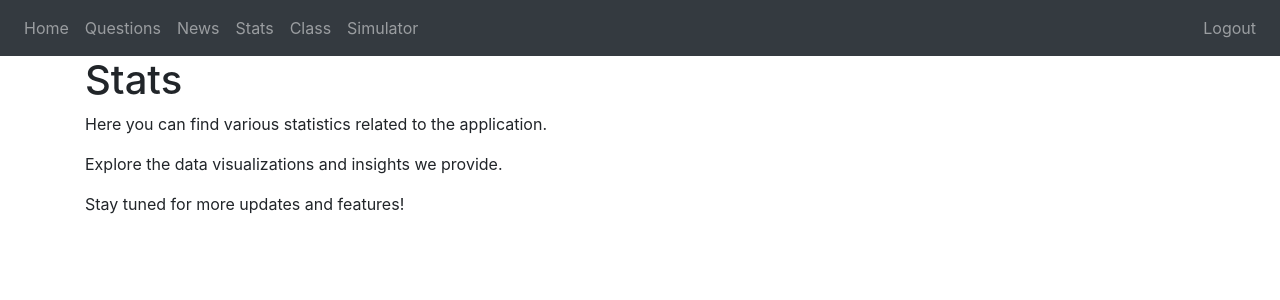
After one commit to OvalHoneyBee11/nea_real, a Flask app: page /sn/stats in a window 1280 px wide. The commit adds this page. Shown: the top 300 px of the page. Run offline with Flask 3, Linux system fonts and the light colour scheme; the visitor is signed in with stand-in values (Sample User, id 1); some libraries are stand-ins or nearby versions.

Commit message:
Adding all website pages

```diff
--- a/website/__init__.py
+++ b/website/__init__.py
@@ -16,9 +16,17 @@ def create_app():
 
     from .views import views
     from .auth import auth
+    from .tests import tests
+    from .sn import sn
+    from .simulator import sim
+    from .class_info import cls
 
+    app.register_blueprint(sim, url_prefix="/sim")
+    app.register_blueprint(cls, url_prefix="/cls")
     app.register_blueprint(views, url_prefix="/")
     app.register_blueprint(auth, url_prefix="/auth")
+    app.register_blueprint(tests, url_prefix="/tests")
+    app.register_blueprint(sn, url_prefix="/sn")
 
     from .models import User, Tasks
 
--- /dev/null
+++ b/website/sn.py
@@ -0,0 +1,18 @@
+from flask import Blueprint, render_template, request, flash, redirect, url_for
+from .models import User, Questions
+from . import db
+from flask_login import login_required, current_user
+
+sn = Blueprint("sn", __name__)
+
+
+@sn.route("/news", methods=["GET", "POST"])
+@login_required
+def news():
+    return render_template("news.html", user=current_user)
+
+
+@sn.route("/stats", methods=["GET", "POST"])
+@login_required
+def stats():
+    return render_template("stats.html", user=current_user)
--- a/website/templates/base.html
+++ b/website/templates/base.html
@@ -24,6 +24,11 @@
                 <a class="nav-item nav-link" id="signup" href="/auth/sign-up">Sign Up</a>
                 {% else %}
                 <a class="nav-item nav-link" id="home" href="/">Home</a>
+                <a class="nav-item nav-link" id="questions" href="/tests/questions">Questions</a>
+                <a class="nav-item nav-link" id="news" href="/sn/news">News</a>
+                <a class="nav-item nav-link" id="stats" href="/sn/stats">Stats</a>
+                <a class="nav-item nav-link" id="class" href="/cls/class_info">Class</a>
+                <a class="nav-item nav-link" id="simulator" href="/sim/simulator">Simulator</a>
                 {% endif %}
             </div>
             {% if current_user.is_authenticated %}
--- /dev/null
+++ b/website/templates/questions.html
@@ -0,0 +1,6 @@
+{%extends "base.html" %} {% block title %}Questions{% endblock %}
+
+{% block content %}
+<h1>Questions</h1>
+<p>Here you can find a list of questions.</p>
+{%endblock %}
--- /dev/null
+++ b/website/templates/stats.html
@@ -0,0 +1,8 @@
+{%extends "base.html" %} {% block title %}Stats{% endblock %}
+
+{% block content %}
+<h1>Stats</h1>
+<p>Here you can find various statistics related to the application.</p>
+<p>Explore the data visualizations and insights we provide.</p>
+<p>Stay tuned for more updates and features!</p>
+{%endblock %}
```
Also changed, not shown: website/class_info.py (added, +12 -0 lines), website/models.py (+15 -1 lines), website/simulator.py (added, +12 -0 lines), website/templates/class.html (added, +8 -0 lines), website/templates/news.html (added, +7 -0 lines), website/templates/simulator.html (added, +7 -0 lines), website/tests.py (added, +22 -0 lines).
